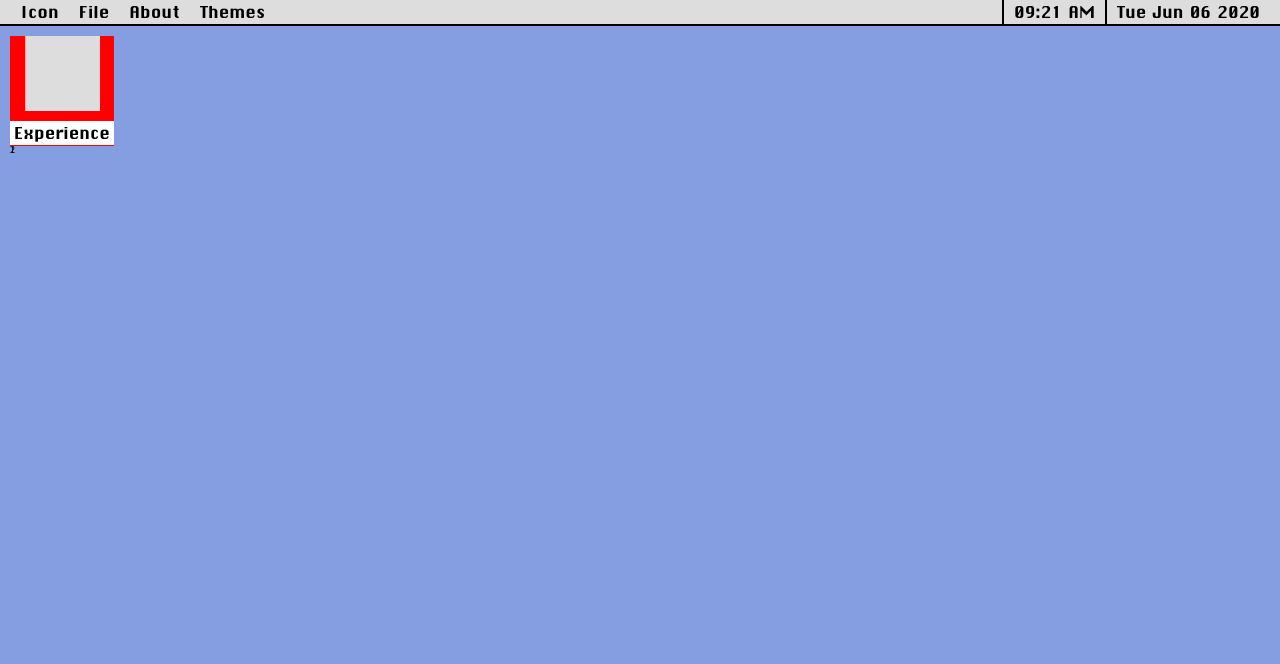
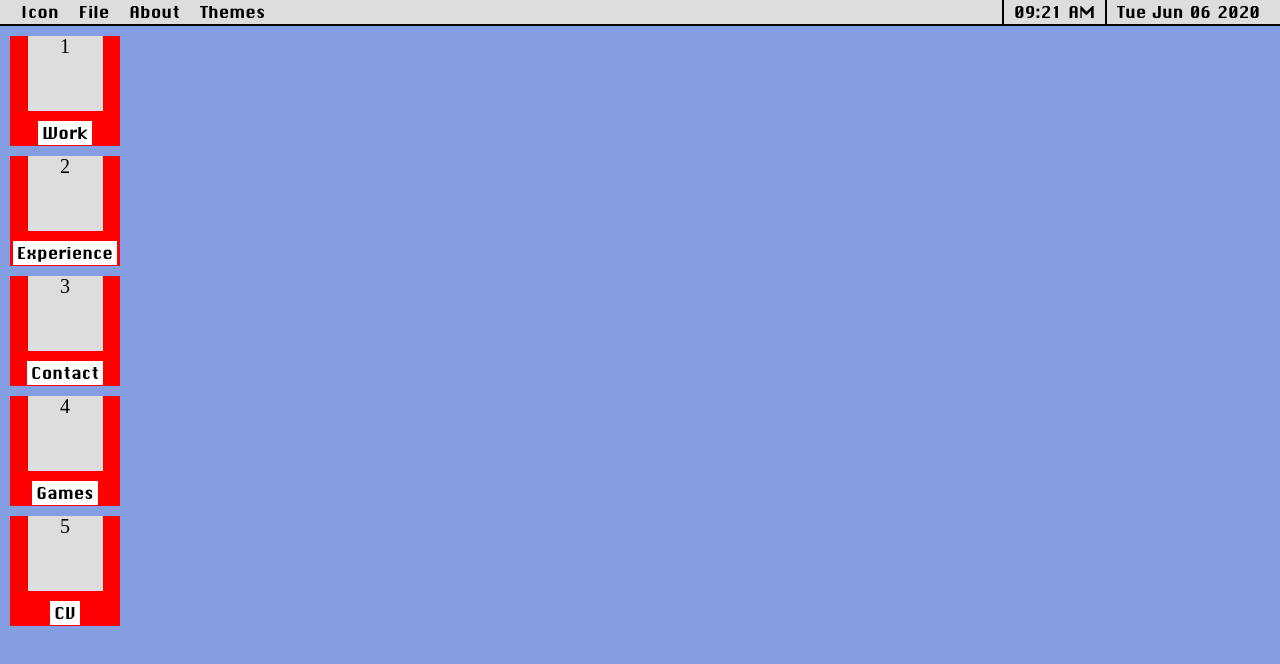
Before and after one commit to eagleeyejack/jackdavidevans-4, a Nuxt app: page / in a window 1280 px wide. Shown: the top 664 px of the page. Built offline with nearby package versions, Linux system fonts and the light colour scheme.

Commit message:
Desktop icons initial position

```diff
--- a/components/DesktopIcon.vue
+++ b/components/DesktopIcon.vue
@@ -7,13 +7,11 @@
 		:style="{ left: x + 'px', top: y + 'px' }"
 		@dragover.prevent
 		@dragstart="isDragging"
-		@dragenter="dragEnter"
 		@dragleave="dragLeave(e, dragging)"
 		@dragend="dragEnd"
 	>
-		<div class="desktop-icon__icon"></div>
+		<div class="desktop-icon__icon">{{ index }}</div>
 		<div class="desktop-icon__title">{{ title }}</div>
-		{{ index }}
 	</div>
 </template>
 
@@ -31,25 +29,16 @@ export default Vue.extend({
 			required: true
 		}
 	},
-	data(index: number) {
+	data() {
 		return {
 			x: 10,
-			y: 10,
+			y: this.index * 10 + 110 * (this.index - 1),
 			id: null,
 			dragging: false
 		}
 	},
 	methods: {
-		dragEnter(e: any) {
-			/*
-      if (ev.clientY > ev.target.height / 2) {
-        ev.target.style.marginBottom = '10px'
-      } else {
-        ev.target.style.marginTop = '10px'
-      }
-      */
-		},
-		isDragging(e: any) {
+		isDragging() {
 			this.dragging = true
 		},
 		dragLeave(e: any, dragging: boolean) {
@@ -79,23 +68,27 @@ export default Vue.extend({
 	top: 0;
 	margin: var(--spacing-tiny);
 	height: 110px;
+	width: 110px;
+	text-align: center;
 
 	&__icon {
 		background: var(--color-grey);
 		height: 75px;
 		width: 75px;
 		margin: 0 auto;
+		font-size: 20px;
 	}
 
 	&__title {
+		display: inline-block;
 		background: var(--color-white);
 		color: var(--color-black);
 		font-size: 16px;
 		text-align: center;
 		font-family: chicago;
-		margin: 10px 0 0 0;
-		width: 100%;
+		margin: 10px auto 0;
 		padding: 4px;
+		max-width: 106px;
 	}
 }
 </style>
--- a/pages/index.vue
+++ b/pages/index.vue
@@ -2,13 +2,13 @@
 	<div class="container">
 		<Header />
 		<div class="desktop" @dragover.prevent>
-			<DesktopIcon title="Work" index="1" />
-			<DesktopIcon title="Experience" index="2" />
-			<!--
-			<DesktopIcon title="Contact" />
+			<DesktopIcon title="Work" :index="1" />
+			<DesktopIcon title="Experience" :index="2" />
 
-			<DesktopIcon title="Games" />
-			<DesktopIcon title="CV" /> -->
+			<DesktopIcon title="Contact" :index="3" />
+
+			<DesktopIcon title="Games" :index="4" />
+			<DesktopIcon title="CV" :index="5" />
 		</div>
 	</div>
 </template>
```
